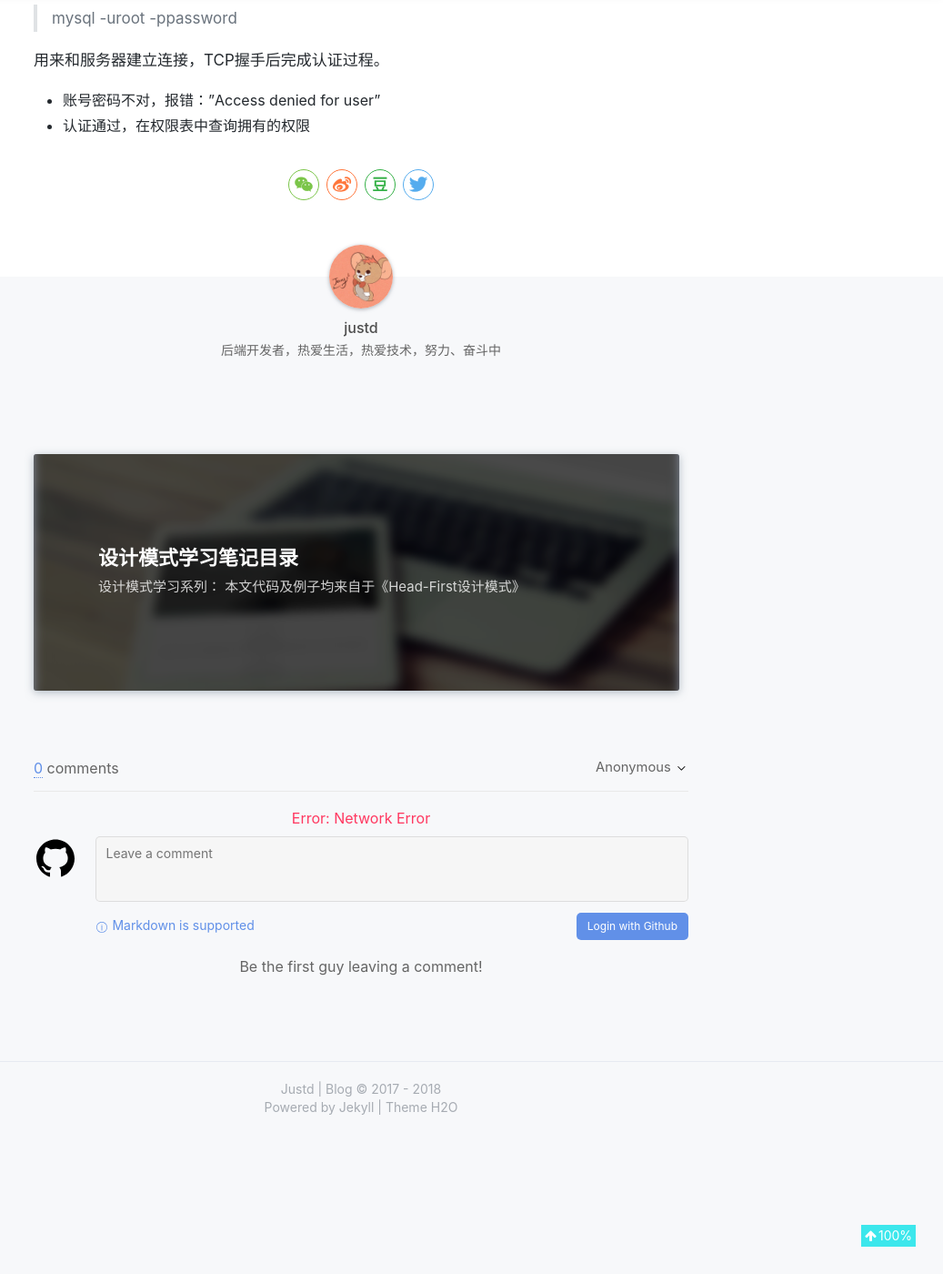
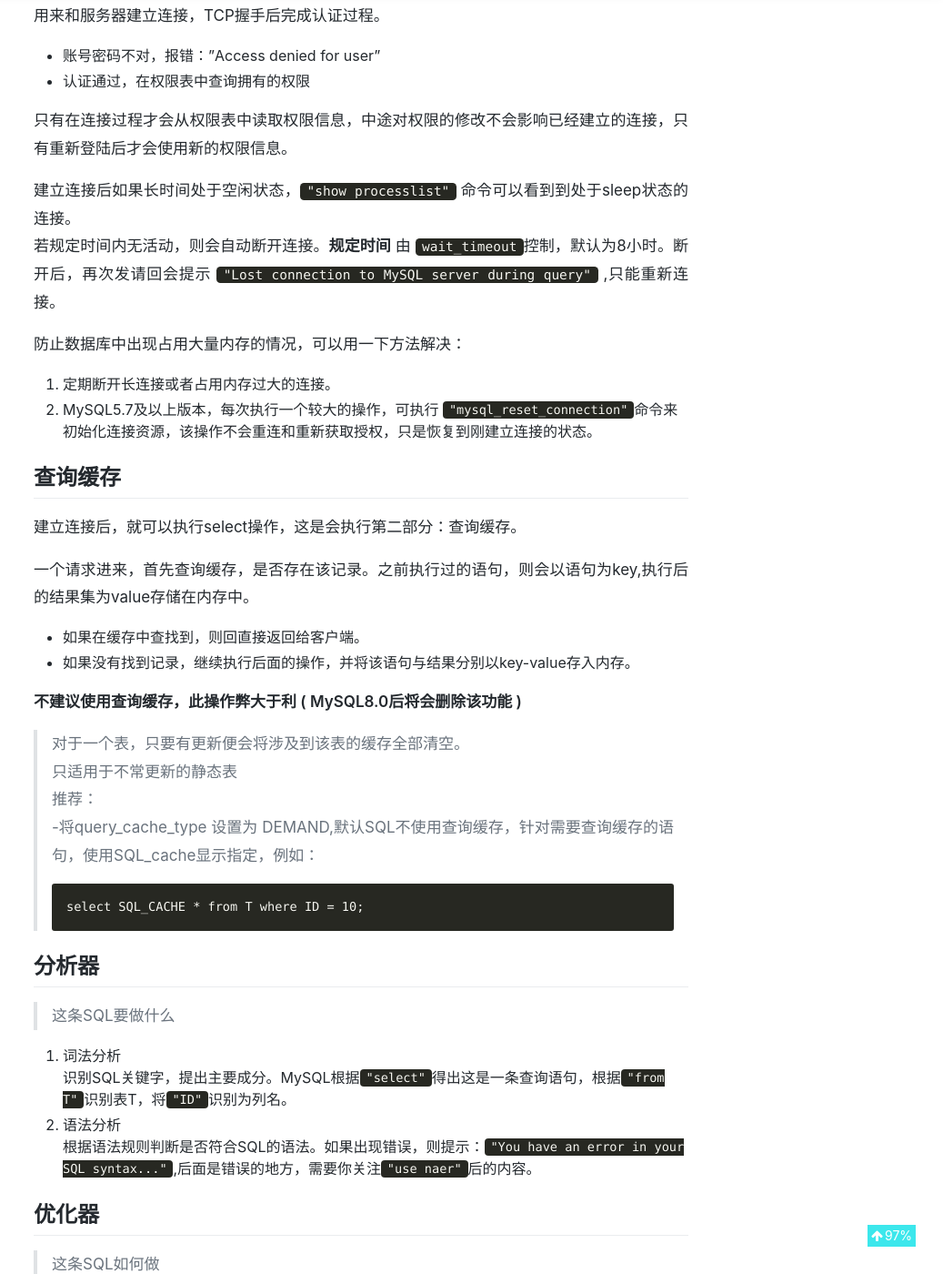
Before and after one commit to justde/justde.github.io, a Jekyll site: the page built from _posts/2018-11-14-MySQL-1.md, in a window 1280 px wide and 1400 px high, scrolled down 1802 px. Shown: the whole window at 91% size, without its empty margins (243-1280 px from the left). Built offline with Jekyll 4.4.1, drawn with Linux system fonts in a browser that asks for light colours; nearby versions of some CDN libraries; our own code applies the rules of GitHub Pages for plain Markdown files; comment, search, counter and statistics services are not loaded; a style sheet for code colours, icons or effects is not loaded; some of the changed text lies outside the part shown.

Commit message:
mysql-UNfinally

````diff
--- a/_posts/2018-11-14-MySQL-1.md
+++ b/_posts/2018-11-14-MySQL-1.md
@@ -33,10 +33,60 @@ Server包括：连接器、缓存查询、分析器、优化器、执行器。
 
 连接器与客户端建立连接、获取权限、维持和管理连接。
 
-### 连接
+
  常见的命令：
  > mysql -uroot -ppassword
 
  用来和服务器建立连接，TCP握手后完成认证过程。
  - 账号密码不对，报错："Access denied for user"
  - 认证通过，在权限表中查询拥有的权限
+
+只有在连接过程才会从权限表中读取权限信息，中途对权限的修改不会影响已经建立的连接，只有重新登陆后才会使用新的权限信息。
+
+建立连接后如果长时间处于空闲状态，``"show processlist"``  命令可以看到到处于sleep状态的连接。
+若规定时间内无活动，则会自动断开连接。**规定时间** 由 ``wait_timeout``控制，默认为8小时。断开后，再次发请回会提示   `"Lost connection to MySQL server during query"` ,只能重新连接。
+
+防止数据库中出现占用大量内存的情况，可以用一下方法解决：
+1. 定期断开长连接或者占用内存过大的连接。
+2. MySQL5.7及以上版本，每次执行一个较大的操作，可执行 `"mysql_reset_connection"`命令来初始化连接资源，该操作不会重连和重新获取授权，只是恢复到刚建立连接的状态。
+
+
+## 查询缓存
+建立连接后，就可以执行select操作，这是会执行第二部分：查询缓存。
+
+一个请求进来，首先查询缓存，是否存在该记录。之前执行过的语句，则会以语句为key,执行后的结果集为value存储在内存中。
+- 如果在缓存中查找到，则回直接返回给客户端。
+- 如果没有找到记录，继续执行后面的操作，并将该语句与结果分别以key-value存入内存。
+
+**不建议使用查询缓存，此操作弊大于利  ( MySQL8.0后将会删除该功能 )**
+>对于一个表，只要有更新便会将涉及到该表的缓存全部清空。
+只适用于不常更新的静态表
+推荐：
+   -将query_cache_type 设置为 DEMAND,默认SQL不使用查询缓存，针对需要查询缓存的语句，使用SQL_cache显示指定，例如：
+ ```sql
+select SQL_CACHE * from T where ID = 10;
+```
+
+## 分析器
+>这条SQL要做什么
+
+1. 词法分析
+识别SQL关键字，提出主要成分。MySQL根据`"select"`得出这是一条查询语句，根据`"from T"`识别表T，将`"ID"`识别为列名。
+2. 语法分析
+根据语法规则判断是否符合SQL的语法。如果出现错误，则提示：`"You have an error in your SQL syntax..."`,后面是错误的地方，需要你关注`"use naer"`后的内容。
+
+## 优化器
+>这条SQL如何做
+
+这个步骤将会选取最优的执行方式，例如：
+1. 当涉及到多个索引时，决定用哪个索引
+2. 多表关联时，决定连接顺序
+    ```sql
+    select * from t1 join t2 using(ID) where t1.c=10 and t2.d=20;
+    ```
+    该步骤决定了先从t1表中取出c=10的ID值还是先查找出t2表中d=20的ID值。
+
+## 执行器
+>真正的执行步骤
+
+//to-do
````
